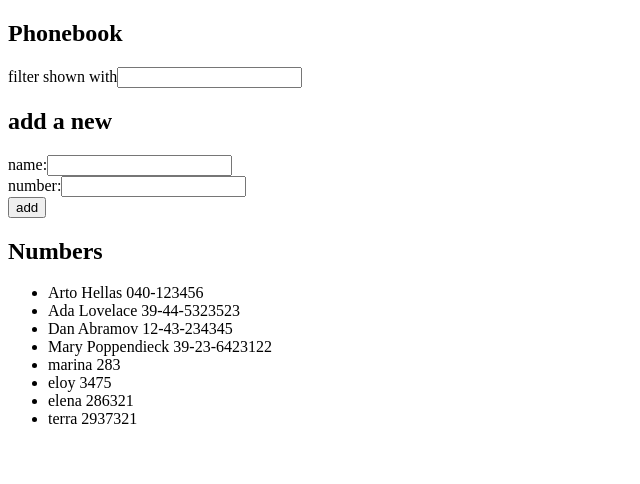
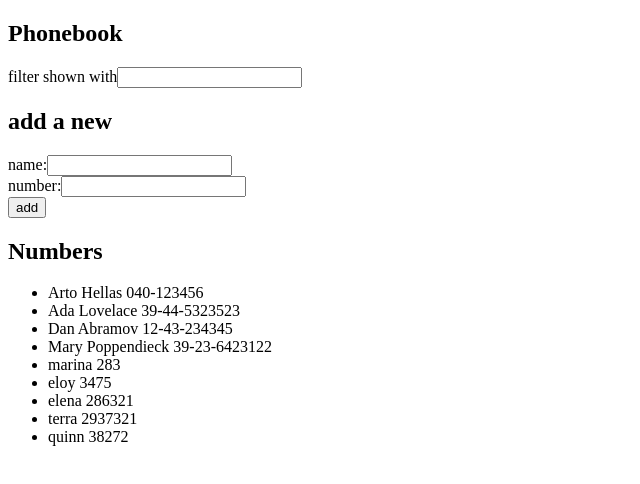
Before and after one commit to aixmarina/fullStackOpen, a React (Vite) app in the folder part2/phonebook/: page / in a window 1280 px wide. Shown: the top 484 px of the page, without its empty margins (0-640 px from the left). Built offline with nearby package versions, Linux system fonts and the light colour scheme; data requests are answered from the project's data file; the HTML template or start-up script is replaced by a standard one.

Commit message:
finish exercise 2.13

```diff
--- a/part2/phonebook/db.json
+++ b/part2/phonebook/db.json
@@ -39,6 +39,11 @@
       "name": "terra",
       "number": "2937321",
       "id": 9
+    },
+    {
+      "name": "quinn",
+      "number": "38272",
+      "id": 10
     }
   ]
 }
--- a/part2/phonebook/src/App.jsx
+++ b/part2/phonebook/src/App.jsx
@@ -1,8 +1,8 @@
-import axios from 'axios'
 import { useEffect, useState } from 'react'
 import Filter from './components/Filter'
 import PersonForm from './components/PersonForm'
 import Persons from './components/Persons'
+import personService from './services/persons'
 
 const App = () => {
   const [persons, setPersons] = useState([])
@@ -11,12 +11,10 @@
   const [newFilter, setNewFilter] = useState('')
 
   useEffect(() => {
-    console.log('effect')
-    axios
-      .get('http://localhost:3001/persons')
-      .then(response => {
-        console.log('promised fulfilled')
-        setPersons(response.data)
+    personService
+      .getAll()
+      .then(initialPersons => {
+        setPersons(initialPersons)
       })
   }, []);
 
@@ -30,12 +28,11 @@
     if (persons.some(person => person.name === personObject.name)) {
       alert(`${newName} is already added to phonebook`)
     } else {
-      axios
-      .post('http://localhost:3001/persons', personObject)
-      .then(response => {
-        setPersons(persons.concat(response.data))
-
-      })
+      personService
+        .create(personObject)
+        .then(returnedPerson => {
+          setPersons(persons.concat(returnedPerson))
+        })
     }
     setNewName('')
     setNewNumber('')
--- /dev/null
+++ b/part2/phonebook/src/services/persons.js
@@ -0,0 +1,14 @@
+import axios from 'axios'
+const baseUrl = 'http://localhost:3001/persons'
+
+const getAll = () => {
+  const request = axios.get(baseUrl)
+  return request.then(response => response.data)
+}
+
+const create = newObject => {
+  const request = axios.post(baseUrl, newObject)
+  return request.then(response => response.data)
+}
+
+export default { getAll, create }
```
